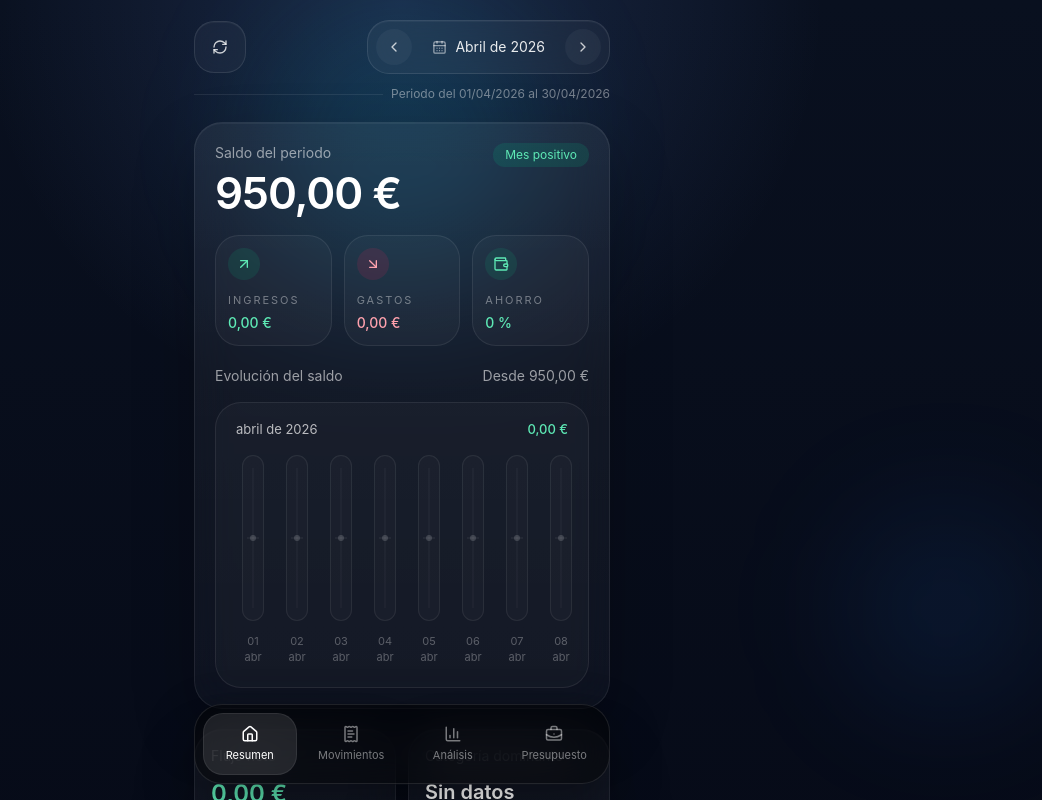
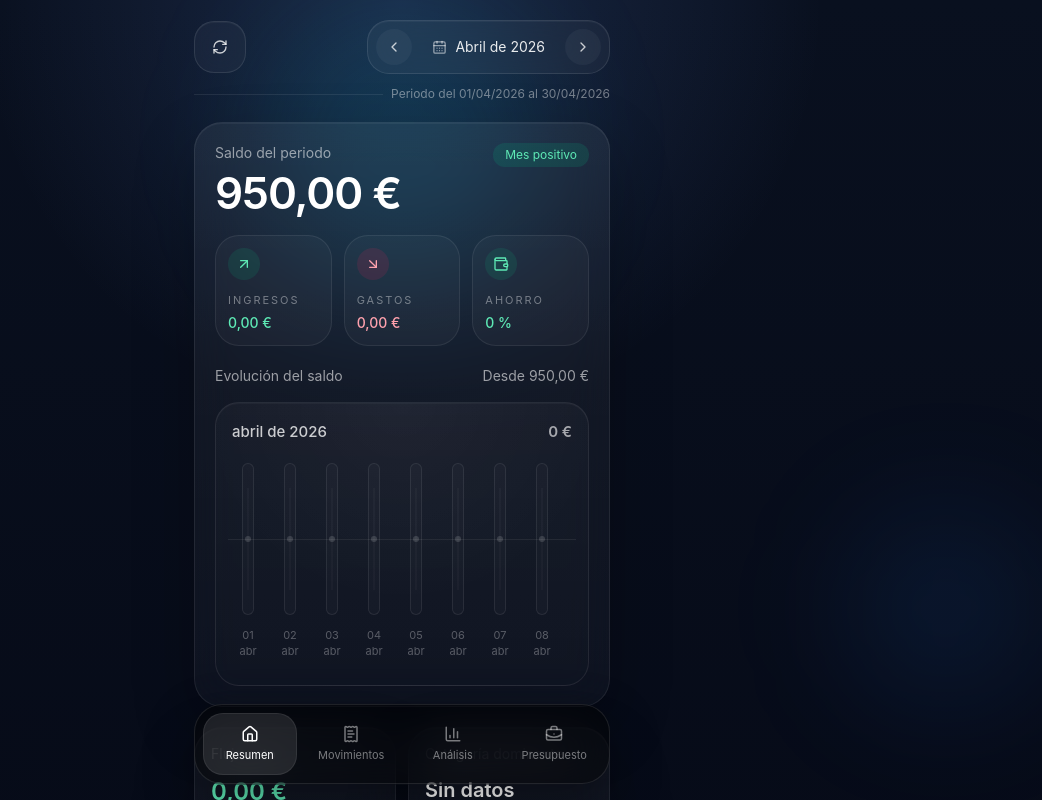
Before and after one commit to maatii022/app-contabilidad-diaria, a Next.js app: page /resumen in a window 1280 px wide. Shown: the top 800 px of the page, without its empty margins (238-1280 px from the left). Built offline with nearby package versions, Linux system fonts and the light colour scheme; no server answers.

Commit message:
Ajuste premium grafico diario

```diff
--- a/components/summary/daily-flow-chart.tsx
+++ b/components/summary/daily-flow-chart.tsx
@@ -11,15 +11,15 @@ type Period = {
   month: number;
 };
 
-const ITEM_COLLAPSED_WIDTH = 34;
-const ITEM_EXPANDED_WIDTH = 58;
-const TRACK_COLLAPSED_WIDTH = 22;
-const TRACK_EXPANDED_WIDTH = 42;
+const ITEM_COLLAPSED_WIDTH = 32;
+const ITEM_EXPANDED_WIDTH = 54;
+const TRACK_COLLAPSED_WIDTH = 12;
+const TRACK_EXPANDED_WIDTH = 28;
 const COLUMN_GAP = 10;
-const CHART_HEIGHT = 166;
-const BAR_MAX_HEIGHT = 52;
+const TRACK_HEIGHT = 152;
+const ZERO_LINE_Y = TRACK_HEIGHT / 2;
+const BAR_MAX_HEIGHT = 46;
 const BAR_MIN_HEIGHT = 8;
-const ZERO_LINE_Y = CHART_HEIGHT / 2;
 const LABEL_HEIGHT = 24;
 
 export function DailyFlowChart({ trend, period, openingBalance }: { trend: TrendPoint[]; period: Period; openingBalance: number }) {
@@ -31,8 +31,12 @@ export function DailyFlowChart({ trend, period, openingBalance }: { trend: Trend
     [selectedDate, trend]
   );
 
+  const monthNet = useMemo(
+    () => trend.reduce((sum, point) => sum + point.net, 0),
+    [trend]
+  );
+
   const maxDailyMagnitude = Math.max(...trend.map((point) => Math.abs(point.net)), 1);
-  const monthNet = trend.reduce((sum, point) => sum + point.net, 0);
   const chartWidth = trend.reduce((sum, point, index) => {
     const itemWidth = selectedDate === point.date ? ITEM_EXPANDED_WIDTH : ITEM_COLLAPSED_WIDTH;
     return sum + itemWidth + (index === 0 ? 0 : COLUMN_GAP);
@@ -60,16 +64,21 @@ export function DailyFlowChart({ trend, period, openingBalance }: { trend: Trend
         <span>Desde {formatCurrency(openingBalance)}</span>
       </div>
 
-      <div className="rounded-[26px] border border-white/8 bg-white/[0.028] px-4 pb-4 pt-4 sm:px-5">
-        <div className="mb-4 flex items-center justify-between gap-3 text-[13px] leading-5">
-          <p className="truncate text-white/70">{selectedPoint ? formatSelectedDate(selectedPoint.date) : formatMonthTitle(period.year, period.month)}</p>
-          <p className={`shrink-0 font-medium ${selectedPoint ? (selectedPoint.net >= 0 ? 'text-emerald-300' : 'text-rose-300') : monthNet >= 0 ? 'text-emerald-300' : 'text-rose-300'}`}>
-            {formatSignedCurrency(selectedPoint ? selectedPoint.net : monthNet)}
+      <div className="rounded-[24px] border border-white/[0.08] bg-[radial-gradient(circle_at_top,_rgba(255,255,255,0.035),_transparent_60%),linear-gradient(180deg,rgba(255,255,255,0.022),rgba(255,255,255,0.01))] px-4 py-4 shadow-[inset_0_1px_0_rgba(255,255,255,0.03)]">
+        <div className="mb-4 flex min-h-7 items-center justify-between gap-3">
+          <p className="truncate text-[15px] font-medium text-white/78">
+            {selectedPoint ? formatSelectedDate(selectedPoint.date) : formatMonthCaption(period.year, period.month)}
+          </p>
+          <p className={`shrink-0 text-[15px] font-semibold ${getValueTone((selectedPoint?.net ?? monthNet))}`}>
+            {formatSignedCompactCurrency(selectedPoint?.net ?? monthNet)}
           </p>
         </div>
 
         <div className="scrollbar-none -mx-1 overflow-x-auto pb-1">
-          <div className="flex items-end px-1" style={{ gap: `${COLUMN_GAP}px`, width: `${chartWidth}px` }}>
+          <div className="relative px-1" style={{ width: `${chartWidth}px` }}>
+            <div className="pointer-events-none absolute left-0 right-0 z-0 h-px bg-white/[0.07]" style={{ top: `${ZERO_LINE_Y}px` }} />
+
+            <div className="relative z-10 flex items-end" style={{ gap: `${COLUMN_GAP}px` }}>
               {trend.map((point) => {
                 const isSelected = selectedDate === point.date;
                 const hasMovement = point.income > 0 || point.expense > 0;
@@ -77,8 +86,6 @@ export function DailyFlowChart({ trend, period, openingBalance }: { trend: Trend
                 const isNegative = point.net < 0;
                 const magnitudeRatio = Math.abs(point.net) / maxDailyMagnitude;
                 const barHeight = hasMovement ? Math.max(BAR_MIN_HEIGHT, Math.round(magnitudeRatio * BAR_MAX_HEIGHT)) : 0;
-              const itemWidth = isSelected ? ITEM_EXPANDED_WIDTH : ITEM_COLLAPSED_WIDTH;
-              const trackWidth = isSelected ? TRACK_EXPANDED_WIDTH : TRACK_COLLAPSED_WIDTH;
                 const dateParts = formatChartDateParts(point.date);
 
                 return (
@@ -87,30 +94,38 @@ export function DailyFlowChart({ trend, period, openingBalance }: { trend: Trend
                     type="button"
                     onClick={() => handleSelect(point)}
                     className="group flex shrink-0 flex-col items-center"
-                  style={{ width: `${itemWidth}px` }}
+                    style={{ width: `${isSelected ? ITEM_EXPANDED_WIDTH : ITEM_COLLAPSED_WIDTH}px` }}
                     aria-pressed={isSelected}
-                  aria-label={isSelected ? `Abrir movimientos del ${formatSelectedDate(point.date)}` : `Seleccionar ${formatSelectedDate(point.date)}`}
+                    aria-label={selectedPoint?.date === point.date ? `Abrir movimientos del ${formatSelectedDate(point.date)}` : `Seleccionar ${formatSelectedDate(point.date)}`}
                   >
+                    <div className="relative" style={{ width: `${isSelected ? ITEM_EXPANDED_WIDTH : ITEM_COLLAPSED_WIDTH}px`, height: `${TRACK_HEIGHT}px` }}>
+                      {isSelected && hasMovement ? (
                         <div
-                    className={`relative rounded-[20px] border transition-all duration-250 ease-out ${
+                          className={`pointer-events-none absolute left-1/2 z-10 -translate-x-1/2 rounded-full px-2 py-1 text-[11px] font-semibold leading-none backdrop-blur-md ${
+                            point.net >= 0 ? 'bg-emerald-500/16 text-emerald-300' : 'bg-rose-500/16 text-rose-300'
+                          }`}
+                          style={{ top: `${getLabelTop(point.net)}px` }}
+                        >
+                          {formatSignedCompactCurrency(point.net)}
+                        </div>
+                      ) : null}
+
+                      <div
+                        className={`absolute left-1/2 top-0 h-full -translate-x-1/2 overflow-hidden rounded-full border transition-all duration-300 ease-out ${
                           isSelected
-                        ? 'border-white/18 bg-white/[0.05] shadow-[0_10px_28px_rgba(7,12,28,0.26),inset_0_0_0_1px_rgba(255,255,255,0.03)]'
-                        : 'border-white/7 bg-white/[0.02]'
+                            ? 'border-white/[0.16] bg-white/[0.045] shadow-[0_0_0_1px_rgba(255,255,255,0.03),0_10px_24px_rgba(3,10,26,0.28)]'
+                            : 'border-white/[0.08] bg-white/[0.02]'
                         }`}
-                    style={{
-                      width: `${trackWidth}px`,
-                      height: `${CHART_HEIGHT}px`
-                    }}
+                        style={{ width: `${isSelected ? TRACK_EXPANDED_WIDTH : TRACK_COLLAPSED_WIDTH}px` }}
                       >
-                    <div className="absolute left-1/2 top-3 bottom-3 w-px -translate-x-1/2 bg-white/[0.055]" />
-                    <div className="absolute inset-x-1 top-1/2 h-px -translate-y-1/2 bg-white/[0.08]" />
+                        <div className="absolute left-1/2 top-6 bottom-6 w-px -translate-x-1/2 bg-white/[0.05]" />
 
                         {hasMovement ? (
                           <>
                             {isPositive ? (
                               <div
-                            className={`absolute left-1/2 bottom-1/2 -translate-x-1/2 rounded-full bg-[linear-gradient(180deg,rgba(160,208,255,1),rgba(77,124,255,0.62))] shadow-[0_10px_24px_rgba(76,124,255,0.24)] transition-all duration-250 ${
-                              isSelected ? 'w-[28px]' : 'w-[14px]'
+                                className={`absolute left-1/2 bottom-1/2 -translate-x-1/2 rounded-full bg-[linear-gradient(180deg,rgba(168,211,255,0.98),rgba(84,130,255,0.7))] shadow-[0_10px_24px_rgba(76,124,255,0.26)] transition-all duration-300 ease-out ${
+                                  isSelected ? 'w-[22px]' : 'w-[10px]'
                                 }`}
                                 style={{ height: `${barHeight}px` }}
                               />
@@ -118,38 +133,24 @@ export function DailyFlowChart({ trend, period, openingBalance }: { trend: Trend
 
                             {isNegative ? (
                               <div
-                            className={`absolute left-1/2 top-1/2 -translate-x-1/2 rounded-full bg-[linear-gradient(180deg,rgba(255,180,199,1),rgba(255,86,118,0.65))] shadow-[0_10px_24px_rgba(255,88,121,0.22)] transition-all duration-250 ${
-                              isSelected ? 'w-[28px]' : 'w-[14px]'
+                                className={`absolute left-1/2 top-1/2 -translate-x-1/2 rounded-full bg-[linear-gradient(180deg,rgba(255,184,201,0.98),rgba(255,93,127,0.7))] shadow-[0_10px_24px_rgba(255,88,121,0.22)] transition-all duration-300 ease-out ${
+                                  isSelected ? 'w-[22px]' : 'w-[10px]'
                                 }`}
                                 style={{ height: `${barHeight}px` }}
                               />
                             ) : null}
                           </>
                         ) : (
-                      <div
-                        className={`absolute left-1/2 top-1/2 -translate-x-1/2 -translate-y-1/2 rounded-full bg-white/[0.16] transition-all duration-250 ${
-                          isSelected ? 'h-2.5 w-2.5' : 'h-1.5 w-1.5'
-                        }`}
-                      />
+                          <div className={`absolute left-1/2 top-1/2 -translate-x-1/2 -translate-y-1/2 rounded-full bg-white/[0.14] transition-all duration-300 ${isSelected ? 'h-2.5 w-2.5' : 'h-1.5 w-1.5'}`} />
                         )}
-
-                    {isSelected && hasMovement ? (
-                      <div
-                        className={`absolute left-1/2 z-10 -translate-x-1/2 rounded-full px-2.5 py-1 text-[11px] font-medium leading-none backdrop-blur-md ${
-                          point.net >= 0 ? 'bg-emerald-500/16 text-emerald-300' : 'bg-rose-500/16 text-rose-300'
-                        }`}
-                        style={{ top: `${getLabelTop(point.net)}px`, height: `${LABEL_HEIGHT}px` }}
-                      >
-                        {formatSignedShortCurrency(point.net)}
                       </div>
-                    ) : null}
                     </div>
 
                     <span
-                    className={`mt-3 flex min-h-[34px] flex-col items-center justify-start text-center text-[11px] leading-4 transition-colors ${
-                      hasMovement ? 'text-white/58' : 'text-white/30'
-                    } ${isSelected ? 'text-white' : 'group-hover:text-white/82'}`}
-                    style={{ width: `${itemWidth}px` }}
+                      className={`mt-3 flex min-h-[38px] flex-col items-center justify-start text-center text-[11px] leading-4 transition-colors ${
+                        hasMovement ? 'text-white/62' : 'text-white/30'
+                      } ${isSelected ? 'text-white' : 'group-hover:text-white/78'}`}
+                      style={{ width: `${Math.max(36, isSelected ? ITEM_EXPANDED_WIDTH : ITEM_COLLAPSED_WIDTH)}px` }}
                     >
                       <span>{dateParts.day}</span>
                       <span>{dateParts.month}</span>
@@ -161,15 +162,22 @@ export function DailyFlowChart({ trend, period, openingBalance }: { trend: Trend
           </div>
         </div>
       </div>
+    </div>
   );
 }
 
 function getLabelTop(net: number) {
   if (net >= 0) {
-    return ZERO_LINE_Y + 12;
+    return ZERO_LINE_Y + 8;
   }
 
-  return ZERO_LINE_Y - LABEL_HEIGHT - 12;
+  return ZERO_LINE_Y - LABEL_HEIGHT - 8;
+}
+
+function getValueTone(value: number) {
+  if (value > 0) return 'text-emerald-300';
+  if (value < 0) return 'text-rose-300';
+  return 'text-white/62';
 }
 
 function formatChartDateParts(value: string) {
@@ -189,21 +197,18 @@ function formatSelectedDate(value: string) {
   }).format(new Date(`${value}T00:00:00`));
 }
 
-function formatMonthTitle(year: number, month: number) {
+function formatMonthCaption(year: number, month: number) {
   return new Intl.DateTimeFormat('es-ES', {
     month: 'long',
     year: 'numeric'
   }).format(new Date(year, month - 1, 1));
 }
 
-function formatSignedCurrency(value: number) {
-  return `${value > 0 ? '+' : value < 0 ? '-' : ''}${formatCurrency(Math.abs(value))}`;
-}
-
-function formatSignedShortCurrency(value: number) {
-  return new Intl.NumberFormat('es-ES', {
+function formatSignedCompactCurrency(value: number) {
+  const sign = value > 0 ? '+' : value < 0 ? '-' : '';
+  return `${sign}${new Intl.NumberFormat('es-ES', {
     style: 'currency',
     currency: 'EUR',
     maximumFractionDigits: 0
-  }).format(value);
+  }).format(Math.abs(value))}`;
 }
```
Lines whose indentation alone changed are shown as unchanged.
